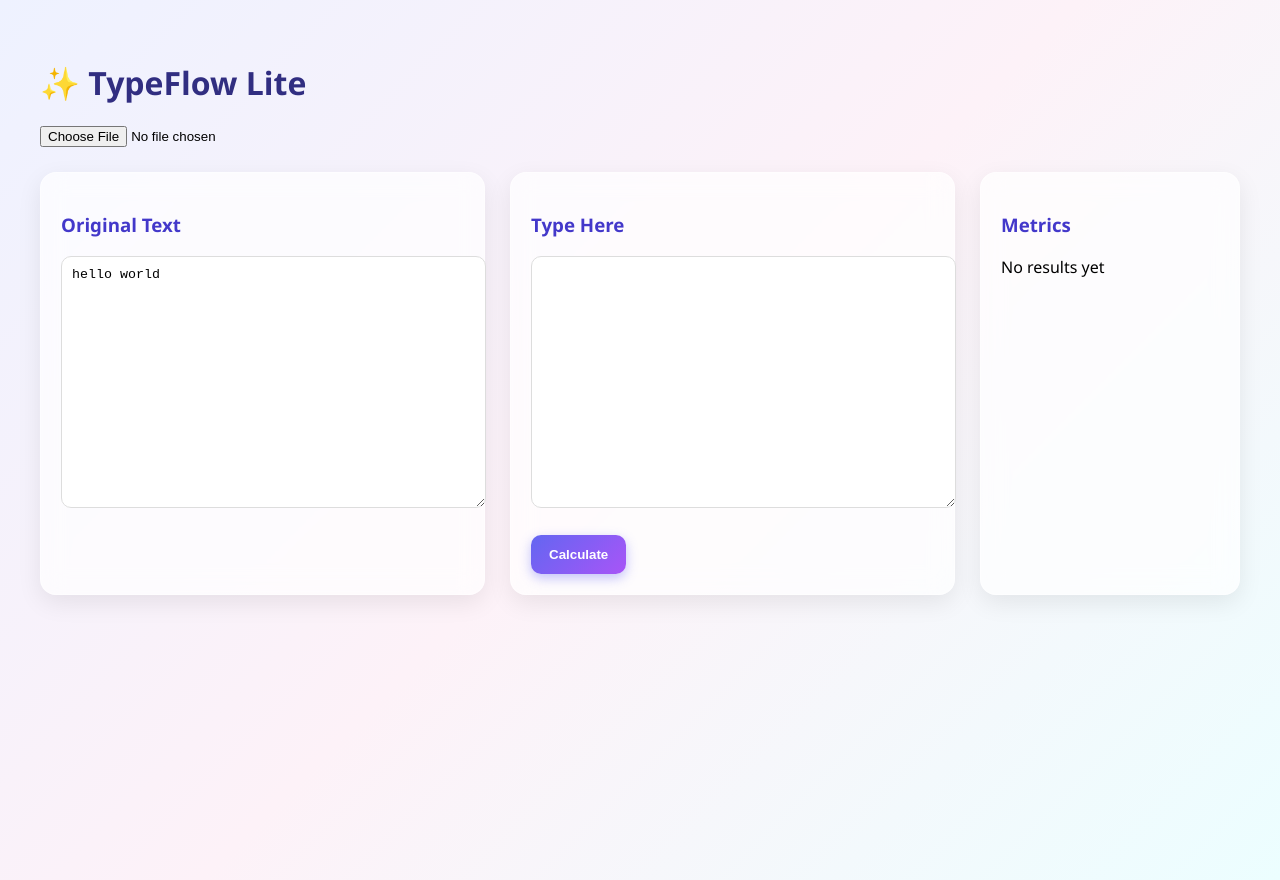
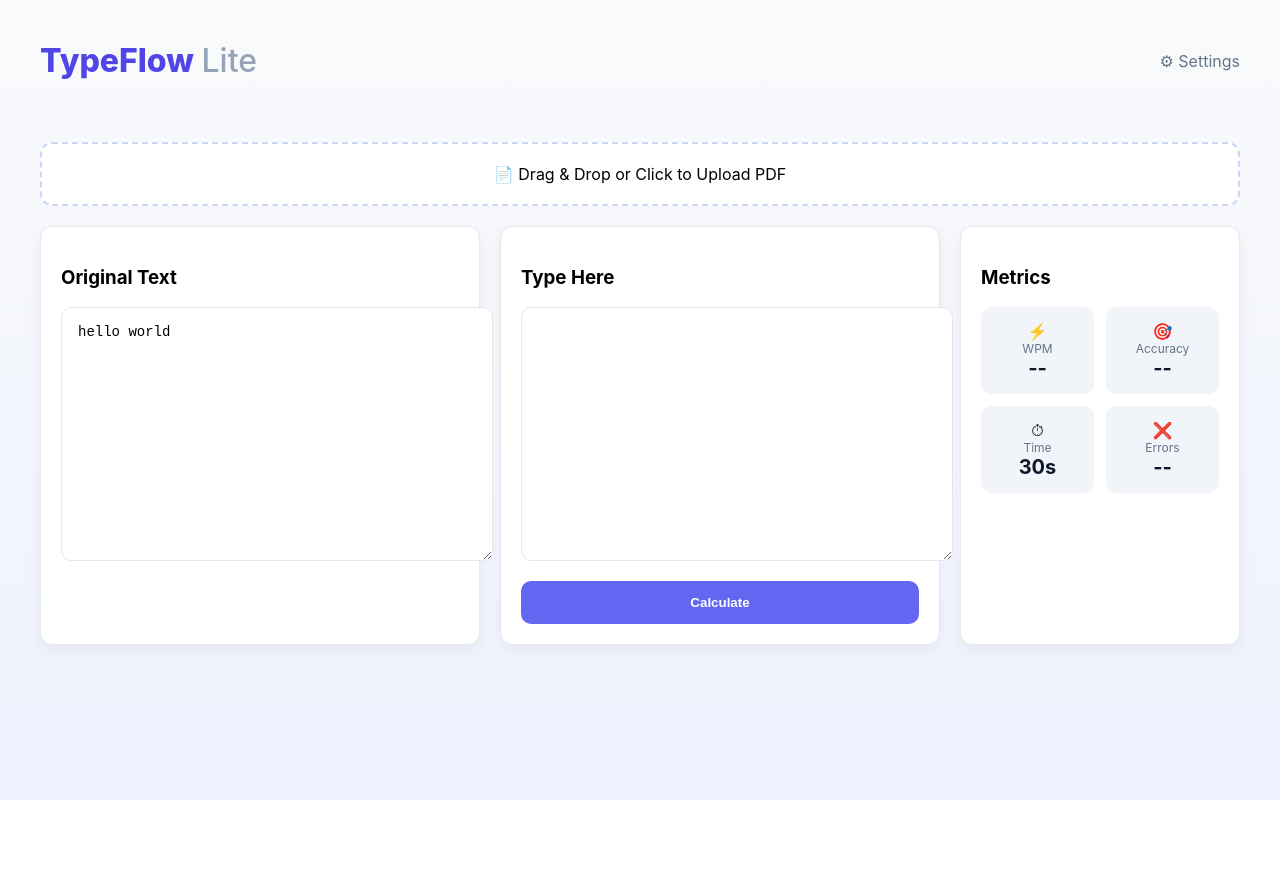
Before and after one commit to gyantik/typeflow-lite, a React (Create React App) app in the folder frontend/: page / in a window 1280 px wide. After the commit the page ends 800 px from the top, so only its background shows below. Built offline with nearby package versions, Linux system fonts and the light colour scheme.

Commit message:
modified ui/ux

```diff
--- a/frontend/src/App.css
+++ b/frontend/src/App.css
@@ -1,38 +1,148 @@
-.App {
-  text-align: center;
+/* GOOGLE FONT STYLE */
+body {
+  margin: 0;
+  font-family: "Inter", sans-serif;
+  background: linear-gradient(180deg,#F9FAFB,#EEF2FF);
 }
 
-.App-logo {
-  height: 40vmin;
-  pointer-events: none;
+/* APP WRAPPER */
+.app-bg {
+  min-height: 100vh;
 }
 
-@media (prefers-reduced-motion: no-preference) {
-  .App-logo {
-    animation: App-logo-spin infinite 20s linear;
-  }
+/* NAVBAR */
+.navbar {
+  max-width: 1200px;
+  margin: auto;
+  padding: 20px;
+  display:flex;
+  justify-content:space-between;
+  align-items:center;
 }
 
-.App-header {
-  background-color: #282c34;
-  min-height: 100vh;
-  display: flex;
-  flex-direction: column;
-  align-items: center;
-  justify-content: center;
-  font-size: calc(10px + 2vmin);
-  color: white;
+.logo-main {
+  color:#4F46E5;
+  font-weight:800;
 }
 
-.App-link {
-  color: #61dafb;
+.logo-lite {
+  color:#94A3B8;
+  font-weight:500;
 }
 
-@keyframes App-logo-spin {
-  from {
-    transform: rotate(0deg);
-  }
-  to {
-    transform: rotate(360deg);
-  }
+.nav-links {
+  color:#64748B;
 }
+
+/* CONTAINER */
+.container {
+  max-width:1200px;
+  margin:auto;
+  padding:20px;
+}
+
+/* CARD */
+.card {
+  background:white;
+  border-radius:12px;
+  padding:20px;
+  box-shadow:0 6px 16px rgba(0,0,0,0.05);
+  border:1px solid #E5E7EB;
+}
+
+/* GRID */
+.grid {
+  display:grid;
+  grid-template-columns:1fr 1fr 280px;
+  gap:20px;
+  margin-top:20px;
+}
+
+/* TEXTAREA */
+textarea {
+  width:100%;
+  height:220px;
+  padding:16px;
+  border-radius:10px;
+  border:1px solid #E5E7EB;
+  outline:none;
+  font-size:14px;
+}
+
+textarea:focus {
+  border-color:#6366F1;
+  box-shadow:0 0 0 3px rgba(99,102,241,0.2);
+}
+
+/* MONO FONT */
+.mono {
+  font-family: "JetBrains Mono", monospace;
+}
+
+/* UPLOAD ZONE */
+.upload-zone {
+  display:block;
+  padding:20px;
+  border:2px dashed #CBD5F5;
+  border-radius:12px;
+  text-align:center;
+  cursor:pointer;
+  background:white;
+  transition:0.3s;
+}
+
+.upload-zone:hover {
+  border-color:#6366F1;
+}
+
+.upload-zone input {
+  display:none;
+}
+
+/* BUTTON */
+.primary-btn {
+  margin-top:16px;
+  width:100%;
+  padding:14px;
+  border:none;
+  border-radius:10px;
+  background:#6366F1;
+  color:white;
+  font-weight:600;
+  cursor:pointer;
+  transition:0.25s;
+}
+
+.primary-btn:hover {
+  background:#4F46E5;
+}
+
+.primary-btn.loading {
+  opacity:0.6;
+}
+
+/* METRICS */
+.metrics-grid {
+  display:grid;
+  grid-template-columns:1fr 1fr;
+  gap:12px;
+}
+
+.metric {
+  background:#F1F5F9;
+  border-radius:10px;
+  padding:14px;
+  display:flex;
+  flex-direction:column;
+  align-items:center;
+}
+
+.metric span {
+  font-size:12px;
+  color:#64748B;
+}
+
+.metric b {
+  font-size:20px;
+  color:#0F172A;
+}
--- a/frontend/src/App.js
+++ b/frontend/src/App.js
@@ -1,11 +1,14 @@
 import React, { useState } from "react";
+import "./App.css";
 
 function App() {
   const [originalText, setOriginalText] = useState("hello world");
   const [typedText, setTypedText] = useState("");
   const [result, setResult] = useState(null);
   const [summary, setSummary] = useState("");
+  const [loading, setLoading] = useState(false);
 
+  // Upload PDF
   const handleUpload = async (e) => {
     const file = e.target.files[0];
     if (!file) return;
@@ -34,11 +37,15 @@ function App() {
   };
 
   const calculateMetrics = async () => {
+    setLoading(true);
+
     const response = await fetch(
       "https://typeflow-lite.onrender.com/api/metrics",
       {
         method: "POST",
-        headers: { "Content-Type": "application/json" },
+        headers: {
+          "Content-Type": "application/json",
+        },
         body: JSON.stringify({
           original_text: originalText,
           typed_text: typedText,
@@ -49,132 +56,94 @@ function App() {
 
     const data = await response.json();
     setResult(data);
-  };
-
-  // ⭐ Animated Card Style
-  const cardStyle = {
-    background: "rgba(255,255,255,0.7)",
-    backdropFilter: "blur(12px)",
-    borderRadius: 16,
-    padding: 20,
-    border: "1px solid rgba(255,255,255,0.4)",
-    boxShadow: "0 8px 25px rgba(0,0,0,0.08)",
-    transition: "0.25s",
+    setLoading(false);
   };
 
   return (
-    <div
-      style={{
-        minHeight: "100vh",
-        padding: 40,
-        fontFamily: "Segoe UI",
-        background:
-          "linear-gradient(135deg, #eef2ff, #fdf2f8, #ecfeff)",
-      }}
-    >
-      <h1
-        style={{
-          marginBottom: 20,
-          color: "#312e81",
-        }}
-      >
-        ✨ TypeFlow Lite
+    <div className="app-bg">
+      {/* NAVBAR */}
+      <div className="navbar">
+        <h1>
+          <span className="logo-main">TypeFlow</span>{" "}
+          <span className="logo-lite">Lite</span>
         </h1>
+        <div className="nav-links">⚙ Settings</div>
+      </div>
 
+      <div className="container">
+        {/* Upload Zone */}
+        <label className="upload-zone">
+          📄 Drag & Drop or Click to Upload PDF
           <input type="file" accept="application/pdf" onChange={handleUpload} />
+        </label>
 
         {/* AI Summary */}
         {summary && (
-        <div style={{ ...cardStyle, marginTop: 20 }}>
-          <h3 style={{ color: "#4f46e5" }}>AI Summary</h3>
+          <div className="card">
+            <h3>✨ AI Summary</h3>
             <p>{summary}</p>
           </div>
         )}
 
-      <div
-        style={{
-          display: "grid",
-          gridTemplateColumns: "1fr 1fr 260px",
-          gap: 25,
-          marginTop: 25,
-        }}
-      >
+        {/* MAIN GRID */}
+        <div className="grid">
           {/* Original */}
-        <div style={cardStyle}>
-          <h3 style={{ color: "#4338ca" }}>Original Text</h3>
+          <div className="card">
+            <h3>Original Text</h3>
             <textarea
+              className="mono"
               value={originalText}
               readOnly
-            style={{
-              width: "100%",
-              height: 230,
-              borderRadius: 10,
-              border: "1px solid #ddd",
-              padding: 10,
-            }}
             />
           </div>
 
           {/* Typing */}
-        <div style={cardStyle}>
-          <h3 style={{ color: "#4338ca" }}>Type Here</h3>
-
+          <div className="card">
+            <h3>Type Here</h3>
             <textarea
+              className="mono"
               value={typedText}
               onChange={(e) => setTypedText(e.target.value)}
-            style={{
-              width: "100%",
-              height: 230,
-              borderRadius: 10,
-              border: "1px solid #ddd",
-              padding: 10,
-            }}
             />
 
-          <br />
-          <br />
-
             <button
+              className={`primary-btn ${loading ? "loading" : ""}`}
               onClick={calculateMetrics}
-            style={{
-              background:
-                "linear-gradient(135deg,#6366f1,#a855f7)",
-              color: "white",
-              border: "none",
-              padding: "12px 18px",
-              borderRadius: 10,
-              cursor: "pointer",
-              fontWeight: "bold",
-              boxShadow: "0 4px 12px rgba(99,102,241,0.4)",
-              transition: "0.2s",
-            }}
-            onMouseEnter={(e) =>
-              (e.target.style.transform = "scale(1.05)")
-            }
-            onMouseLeave={(e) =>
-              (e.target.style.transform = "scale(1)")
-            }
             >
-            Calculate
+              {loading ? "Calculating..." : "Calculate"}
             </button>
           </div>
 
           {/* Metrics */}
-        <div style={cardStyle}>
-          <h3 style={{ color: "#4338ca" }}>Metrics</h3>
+          <div className="card">
+            <h3>Metrics</h3>
 
-          {result ? (
-            <>
-              <p>
-                <b>Accuracy:</b> {result.accuracy}
-              </p>
-              <p>
-                <b>WPM:</b> {result.wpm}
-              </p>
-            </>
-          ) : (
-            <p>No results yet</p>
-          )}
+            <div className="metrics-grid">
+              <div className="metric">
+                ⚡
+                <span>WPM</span>
+                <b>{result ? result.wpm : "--"}</b>
+              </div>
+
+              <div className="metric">
+                🎯
+                <span>Accuracy</span>
+                <b>{result ? result.accuracy : "--"}</b>
+              </div>
+
+              <div className="metric">
+                ⏱
+                <span>Time</span>
+                <b>30s</b>
+              </div>
+
+              <div className="metric">
+                ❌
+                <span>Errors</span>
+                <b>{result ? 100 - result.accuracy : "--"}</b>
+              </div>
+            </div>
+          </div>
         </div>
       </div>
     </div>
```
Lines whose indentation alone changed are shown as unchanged.
